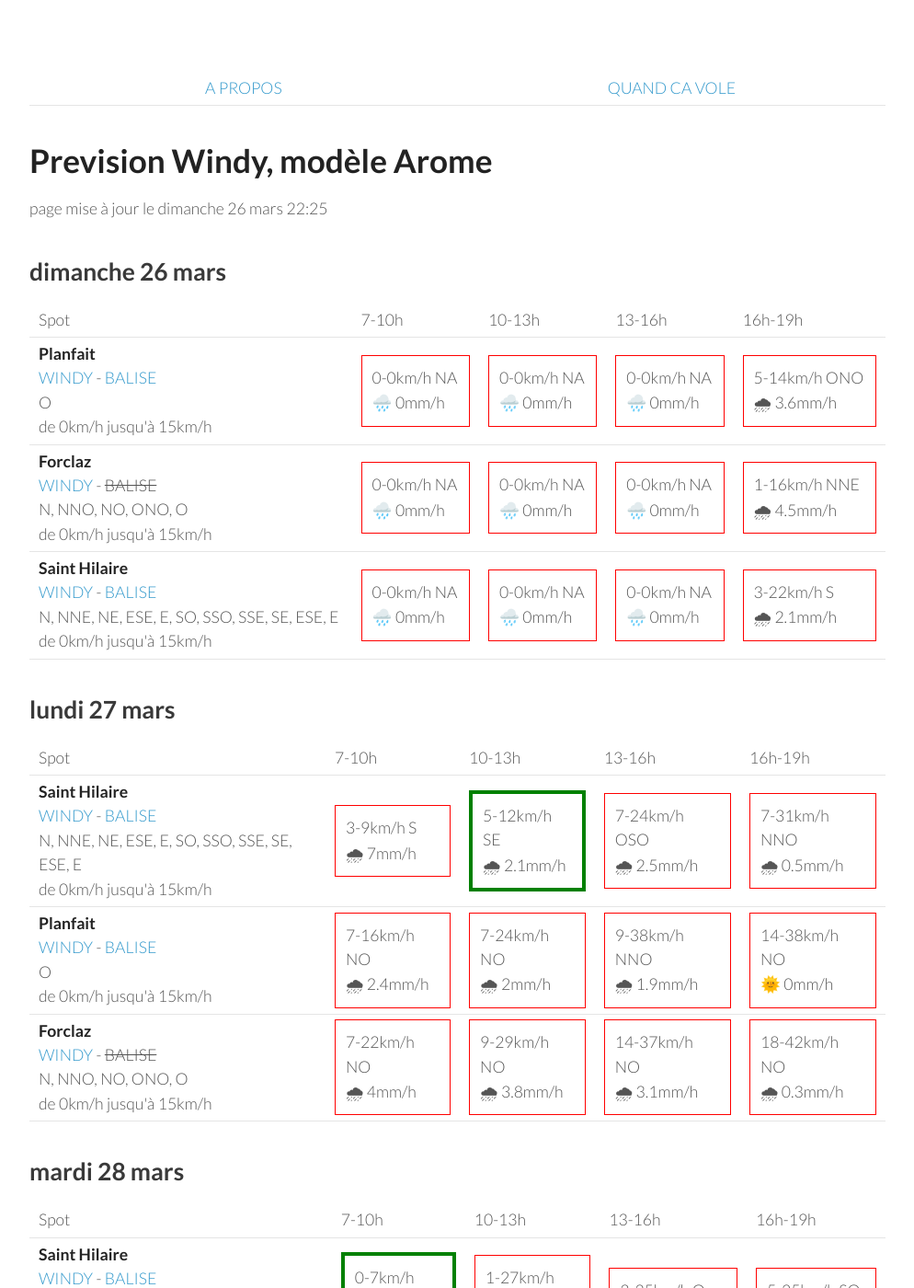
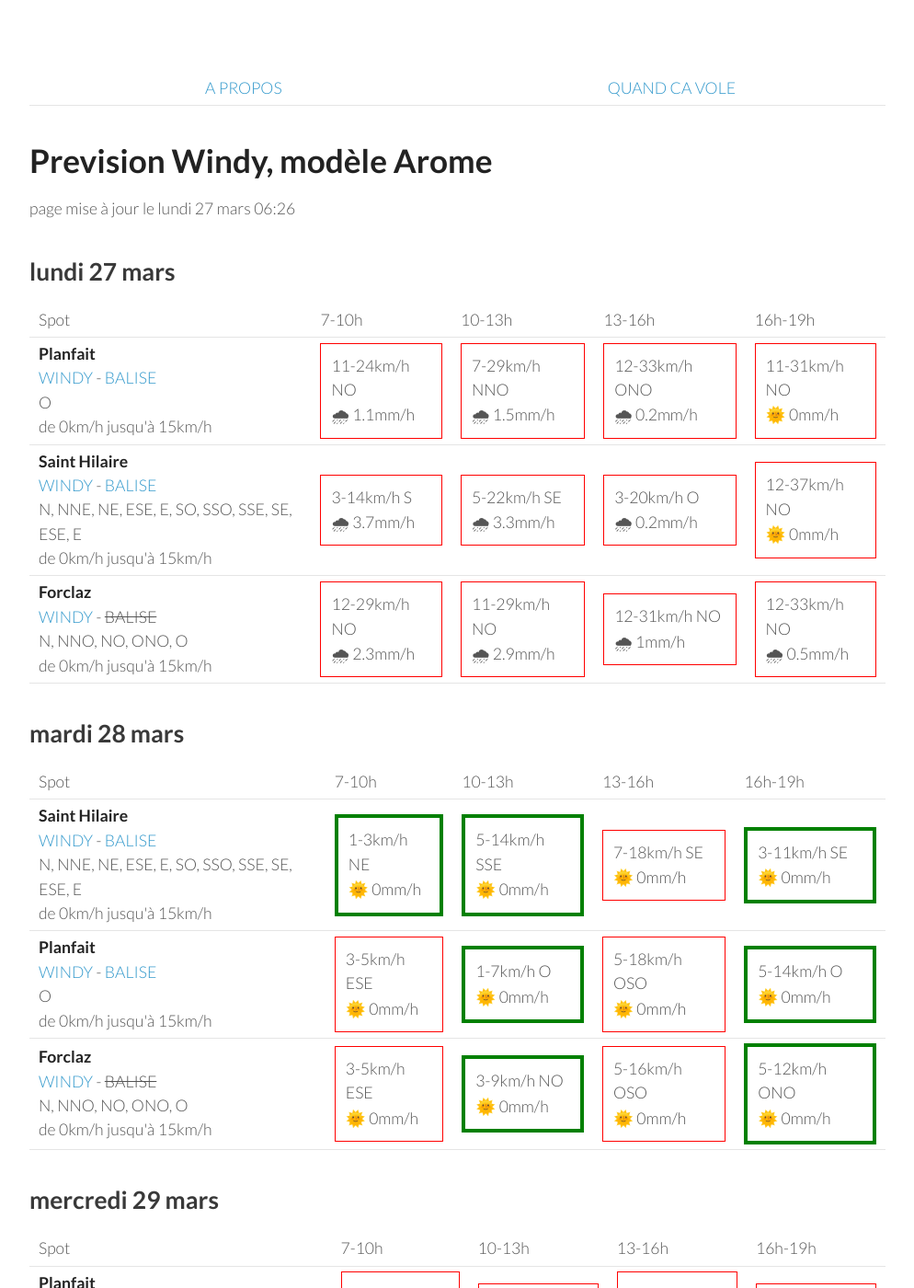
Before and after one commit to parapente-dans-le-nord/parapente-dans-le-nord.github.io, a Jekyll site: the page built from alpes_nord.markdown, in a window 1280 px wide and 1400 px high. Shown: the whole window at 92% size, without its empty margins (26-1020 px from the left). Built offline with Jekyll 4.4.1, drawn with Linux system fonts in a browser that asks for light colours; some of the changed text lies outside the part shown.

Commit message:
update index.markdown

```diff
--- a/alpes_nord.markdown
+++ b/alpes_nord.markdown
@@ -7,9 +7,9 @@ title:  "Tous les spots"
 {: .links}
 
 # Prevision Windy, modèle Arome
-page mise à jour le dimanche 26 mars 22:25
+page mise à jour le lundi 27 mars 06:26
 
-## dimanche 26 mars
+## lundi 27 mars
 
 {::nomarkdown}
 <table>
@@ -24,73 +24,30 @@ page mise à jour le dimanche 26 mars 22:25
 <tr>
         <td><strong>Planfait</strong><br><a href="https://windy.com/45.853/6.223?45.415,6.223,8">WINDY</a> - <span class=""><a href="https://www.openwindmap.org/PP496">BALISE</a> </span><br> <span class="vent-favorable">O</span><br><span class="force-vent">de 0km/h jusqu'à 15km/h</span> </td>
 
-            <td><div class="not-flyable"><p>0-0km/h NA</p><p>🌧️ 0mm/h</p></div></td>
-            <td><div class="not-flyable"><p>0-0km/h NA</p><p>🌧️ 0mm/h</p></div></td>
-            <td><div class="not-flyable"><p>0-0km/h NA</p><p>🌧️ 0mm/h</p></div></td>
-            <td><div class="not-flyable"><p>5-14km/h ONO</p><p>🌧 3.6mm/h</p></div></td>
+            <td><div class="not-flyable"><p>11-24km/h NO</p><p>🌧 1.1mm/h</p></div></td>
+            <td><div class="not-flyable"><p>7-29km/h NNO</p><p>🌧 1.5mm/h</p></div></td>
+            <td><div class="not-flyable"><p>12-33km/h ONO</p><p>🌧 0.2mm/h</p></div></td>
+            <td><div class="not-flyable"><p>11-31km/h NO</p><p>🌞 0mm/h</p></div></td>
 
-    </tr>
-<tr>
-        <td><strong>Forclaz</strong><br><a href="https://windy.com/45.814/6.247?45.375,6.246,8,m:eVwaglz">WINDY</a> - <span class="no-balise"> BALISE </span><br> <span class="vent-favorable">N, NNO, NO, ONO, O</span><br><span class="force-vent">de 0km/h jusqu'à 15km/h</span> </td>
-
-            <td><div class="not-flyable"><p>0-0km/h NA</p><p>🌧️ 0mm/h</p></div></td>
-            <td><div class="not-flyable"><p>0-0km/h NA</p><p>🌧️ 0mm/h</p></div></td>
-            <td><div class="not-flyable"><p>0-0km/h NA</p><p>🌧️ 0mm/h</p></div></td>
-            <td><div class="not-flyable"><p>1-16km/h NNE</p><p>🌧 4.5mm/h</p></div></td>
 
     </tr>
 <tr>
         <td><strong>Saint Hilaire</strong><br><a href="https://windy.com/45.307/5.888?45.087,5.889,9,m:eUFagkX">WINDY</a> - <span class=""><a href="http://www.balisemeteo.com/balise.php?idBalise=61">BALISE</a> </span><br> <span class="vent-favorable">N, NNE, NE, ESE, E, SO, SSO, SSE, SE, ESE, E</span><br><span class="force-vent">de 0km/h jusqu'à 15km/h</span> </td>
 
-            <td><div class="not-flyable"><p>0-0km/h NA</p><p>🌧️ 0mm/h</p></div></td>
-            <td><div class="not-flyable"><p>0-0km/h NA</p><p>🌧️ 0mm/h</p></div></td>
-            <td><div class="not-flyable"><p>0-0km/h NA</p><p>🌧️ 0mm/h</p></div></td>
-            <td><div class="not-flyable"><p>3-22km/h S</p><p>🌧 2.1mm/h</p></div></td>
-
-    </tr>
-
-</tbody>
-</table>
-{:/}
-## lundi 27 mars
-
-{::nomarkdown}
-<table>
-  <tbody>
-    <tr>
-      <td>Spot</td>
-      <td>7-10h</td>
-      <td>10-13h</td>
-      <td>13-16h</td>
-      <td>16h-19h</td>
-    </tr>
-<tr>
-        <td><strong>Saint Hilaire</strong><br><a href="https://windy.com/45.307/5.888?45.087,5.889,9,m:eUFagkX">WINDY</a> - <span class=""><a href="http://www.balisemeteo.com/balise.php?idBalise=61">BALISE</a> </span><br> <span class="vent-favorable">N, NNE, NE, ESE, E, SO, SSO, SSE, SE, ESE, E</span><br><span class="force-vent">de 0km/h jusqu'à 15km/h</span> </td>
-
-            <td><div class="not-flyable"><p>3-9km/h S</p><p>🌧 7mm/h</p></div></td>
-            <td><div class="flyable"><p>5-12km/h SE</p><p>🌧 2.1mm/h</p></div></td>
-            <td><div class="not-flyable"><p>7-24km/h OSO</p><p>🌧 2.5mm/h</p></div></td>
-            <td><div class="not-flyable"><p>7-31km/h NNO</p><p>🌧 0.5mm/h</p></div></td>
-
-
-    </tr>
-<tr>
-        <td><strong>Planfait</strong><br><a href="https://windy.com/45.853/6.223?45.415,6.223,8">WINDY</a> - <span class=""><a href="https://www.openwindmap.org/PP496">BALISE</a> </span><br> <span class="vent-favorable">O</span><br><span class="force-vent">de 0km/h jusqu'à 15km/h</span> </td>
-
-            <td><div class="not-flyable"><p>7-16km/h NO</p><p>🌧 2.4mm/h</p></div></td>
-            <td><div class="not-flyable"><p>7-24km/h NO</p><p>🌧 2mm/h</p></div></td>
-            <td><div class="not-flyable"><p>9-38km/h NNO</p><p>🌧 1.9mm/h</p></div></td>
-            <td><div class="not-flyable"><p>14-38km/h NO</p><p>🌞 0mm/h</p></div></td>
+            <td><div class="not-flyable"><p>3-14km/h S</p><p>🌧 3.7mm/h</p></div></td>
+            <td><div class="not-flyable"><p>5-22km/h SE</p><p>🌧 3.3mm/h</p></div></td>
+            <td><div class="not-flyable"><p>3-20km/h O</p><p>🌧 0.2mm/h</p></div></td>
+            <td><div class="not-flyable"><p>12-37km/h NO</p><p>🌞 0mm/h</p></div></td>
 
 
     </tr>
 <tr>
         <td><strong>Forclaz</strong><br><a href="https://windy.com/45.814/6.247?45.375,6.246,8,m:eVwaglz">WINDY</a> - <span class="no-balise"> BALISE </span><br> <span class="vent-favorable">N, NNO, NO, ONO, O</span><br><span class="force-vent">de 0km/h jusqu'à 15km/h</span> </td>
 
-            <td><div class="not-flyable"><p>7-22km/h NO</p><p>🌧 4mm/h</p></div></td>
-            <td><div class="not-flyable"><p>9-29km/h NO</p><p>🌧 3.8mm/h</p></div></td>
-            <td><div class="not-flyable"><p>14-37km/h NO</p><p>🌧 3.1mm/h</p></div></td>
-            <td><div class="not-flyable"><p>18-42km/h NO</p><p>🌧 0.3mm/h</p></div></td>
+            <td><div class="not-flyable"><p>12-29km/h NO</p><p>🌧 2.3mm/h</p></div></td>
+            <td><div class="not-flyable"><p>11-29km/h NO</p><p>🌧 2.9mm/h</p></div></td>
+            <td><div class="not-flyable"><p>12-31km/h NO</p><p>🌧 1mm/h</p></div></td>
+            <td><div class="not-flyable"><p>12-33km/h NO</p><p>🌧 0.5mm/h</p></div></td>
 
 
     </tr>
@@ -113,30 +70,30 @@ page mise à jour le dimanche 26 mars 22:25
 <tr>
         <td><strong>Saint Hilaire</strong><br><a href="https://windy.com/45.307/5.888?45.087,5.889,9,m:eUFagkX">WINDY</a> - <span class=""><a href="http://www.balisemeteo.com/balise.php?idBalise=61">BALISE</a> </span><br> <span class="vent-favorable">N, NNE, NE, ESE, E, SO, SSO, SSE, SE, ESE, E</span><br><span class="force-vent">de 0km/h jusqu'à 15km/h</span> </td>
 
-            <td><div class="flyable"><p>0-7km/h ESE</p><p>🌞 0mm/h</p></div></td>
-            <td><div class="not-flyable"><p>1-27km/h NO</p><p>🌞 0mm/h</p></div></td>
-            <td><div class="not-flyable"><p>3-25km/h O</p><p>🌞 0mm/h</p></div></td>
-            <td><div class="not-flyable"><p>5-25km/h SO</p><p>🌞 0mm/h</p></div></td>
+            <td><div class="flyable"><p>1-3km/h NE</p><p>🌞 0mm/h</p></div></td>
+            <td><div class="flyable"><p>5-14km/h SSE</p><p>🌞 0mm/h</p></div></td>
+            <td><div class="not-flyable"><p>7-18km/h SE</p><p>🌞 0mm/h</p></div></td>
+            <td><div class="flyable"><p>3-11km/h SE</p><p>🌞 0mm/h</p></div></td>
 
 
     </tr>
 <tr>
         <td><strong>Planfait</strong><br><a href="https://windy.com/45.853/6.223?45.415,6.223,8">WINDY</a> - <span class=""><a href="https://www.openwindmap.org/PP496">BALISE</a> </span><br> <span class="vent-favorable">O</span><br><span class="force-vent">de 0km/h jusqu'à 15km/h</span> </td>
 
-            <td><div class="not-flyable"><p>1-3km/h ESE</p><p>🌞 0mm/h</p></div></td>
-            <td><div class="not-flyable"><p>0-18km/h SO</p><p>🌞 0mm/h</p></div></td>
-            <td><div class="not-flyable"><p>5-22km/h ONO</p><p>🌞 0mm/h</p></div></td>
-            <td><div class="not-flyable"><p>3-24km/h SSO</p><p>🌞 0mm/h</p></div></td>
+            <td><div class="not-flyable"><p>3-5km/h ESE</p><p>🌞 0mm/h</p></div></td>
+            <td><div class="flyable"><p>1-7km/h O</p><p>🌞 0mm/h</p></div></td>
+            <td><div class="not-flyable"><p>5-18km/h OSO</p><p>🌞 0mm/h</p></div></td>
+            <td><div class="flyable"><p>5-14km/h O</p><p>🌞 0mm/h</p></div></td>
 
 
     </tr>
 <tr>
         <td><strong>Forclaz</strong><br><a href="https://windy.com/45.814/6.247?45.375,6.246,8,m:eVwaglz">WINDY</a> - <span class="no-balise"> BALISE </span><br> <span class="vent-favorable">N, NNO, NO, ONO, O</span><br><span class="force-vent">de 0km/h jusqu'à 15km/h</span> </td>
 
-            <td><div class="not-flyable"><p>1-5km/h ESE</p><p>🌞 0mm/h</p></div></td>
-            <td><div class="not-flyable"><p>1-18km/h S</p><p>🌞 0mm/h</p></div></td>
-            <td><div class="not-flyable"><p>5-22km/h ONO</p><p>🌞 0mm/h</p></div></td>
-            <td><div class="not-flyable"><p>1-22km/h S</p><p>🌞 0mm/h</p></div></td>
+            <td><div class="not-flyable"><p>3-5km/h ESE</p><p>🌞 0mm/h</p></div></td>
+            <td><div class="flyable"><p>3-9km/h NO</p><p>🌞 0mm/h</p></div></td>
+            <td><div class="not-flyable"><p>5-16km/h OSO</p><p>🌞 0mm/h</p></div></td>
+            <td><div class="flyable"><p>5-12km/h ONO</p><p>🌞 0mm/h</p></div></td>
 
 
     </tr>
@@ -157,32 +114,32 @@ page mise à jour le dimanche 26 mars 22:25
       <td>16h-19h</td>
     </tr>
 <tr>
-        <td><strong>Forclaz</strong><br><a href="https://windy.com/45.814/6.247?45.375,6.246,8,m:eVwaglz">WINDY</a> - <span class="no-balise"> BALISE </span><br> <span class="vent-favorable">N, NNO, NO, ONO, O</span><br><span class="force-vent">de 0km/h jusqu'à 15km/h</span> </td>
+        <td><strong>Planfait</strong><br><a href="https://windy.com/45.853/6.223?45.415,6.223,8">WINDY</a> - <span class=""><a href="https://www.openwindmap.org/PP496">BALISE</a> </span><br> <span class="vent-favorable">O</span><br><span class="force-vent">de 0km/h jusqu'à 15km/h</span> </td>
 
-            <td><div class="not-flyable"><p>5-22km/h ESE</p><p>🌞 0mm/h</p></div></td>
-            <td><div class="not-flyable"><p>5-25km/h SE</p><p>🌞 0mm/h</p></div></td>
+            <td><div class="not-flyable"><p>5-24km/h ESE</p><p>🌞 0mm/h</p></div></td>
+            <td><div class="not-flyable"><p>5-24km/h SE</p><p>🌞 0mm/h</p></div></td>
             <td><div class="not-flyable"><p>3-24km/h SSO</p><p>🌞 0mm/h</p></div></td>
-            <td><div class="not-flyable"><p>5-22km/h SSE</p><p>🌞 0mm/h</p></div></td>
+            <td><div class="not-flyable"><p>5-22km/h SO</p><p>🌞 0mm/h</p></div></td>
 
 
     </tr>
 <tr>
-        <td><strong>Planfait</strong><br><a href="https://windy.com/45.853/6.223?45.415,6.223,8">WINDY</a> - <span class=""><a href="https://www.openwindmap.org/PP496">BALISE</a> </span><br> <span class="vent-favorable">O</span><br><span class="force-vent">de 0km/h jusqu'à 15km/h</span> </td>
+        <td><strong>Forclaz</strong><br><a href="https://windy.com/45.814/6.247?45.375,6.246,8,m:eVwaglz">WINDY</a> - <span class="no-balise"> BALISE </span><br> <span class="vent-favorable">N, NNO, NO, ONO, O</span><br><span class="force-vent">de 0km/h jusqu'à 15km/h</span> </td>
 
-            <td><div class="not-flyable"><p>5-22km/h ESE</p><p>🌞 0mm/h</p></div></td>
+            <td><div class="not-flyable"><p>5-24km/h ESE</p><p>🌞 0mm/h</p></div></td>
             <td><div class="not-flyable"><p>5-24km/h SE</p><p>🌞 0mm/h</p></div></td>
-            <td><div class="not-flyable"><p>5-24km/h SSO</p><p>🌞 0mm/h</p></div></td>
-            <td><div class="not-flyable"><p>5-22km/h S</p><p>🌞 0mm/h</p></div></td>
+            <td><div class="not-flyable"><p>3-24km/h S</p><p>🌞 0mm/h</p></div></td>
+            <td><div class="not-flyable"><p>3-22km/h SSO</p><p>🌞 0mm/h</p></div></td>
 
 
     </tr>
 <tr>
         <td><strong>Saint Hilaire</strong><br><a href="https://windy.com/45.307/5.888?45.087,5.889,9,m:eUFagkX">WINDY</a> - <span class=""><a href="http://www.balisemeteo.com/balise.php?idBalise=61">BALISE</a> </span><br> <span class="vent-favorable">N, NNE, NE, ESE, E, SO, SSO, SSE, SE, ESE, E</span><br><span class="force-vent">de 0km/h jusqu'à 15km/h</span> </td>
 
-            <td><div class="not-flyable"><p>3-24km/h SE</p><p>🌞 0mm/h</p></div></td>
-            <td><div class="not-flyable"><p>3-25km/h S</p><p>🌞 0mm/h</p></div></td>
-            <td><div class="not-flyable"><p>5-29km/h SSO</p><p>🌞 0mm/h</p></div></td>
-            <td><div class="not-flyable"><p>7-27km/h S</p><p>🌞 0mm/h</p></div></td>
+            <td><div class="not-flyable"><p>3-22km/h ESE</p><p>🌞 0mm/h</p></div></td>
+            <td><div class="not-flyable"><p>3-24km/h SSO</p><p>🌞 0mm/h</p></div></td>
+            <td><div class="not-flyable"><p>7-33km/h SSO</p><p>🌞 0mm/h</p></div></td>
+            <td><div class="not-flyable"><p>7-31km/h SSE</p><p>🌞 0mm/h</p></div></td>
 
 
     </tr>
@@ -205,8 +162,8 @@ page mise à jour le dimanche 26 mars 22:25
 <tr>
         <td><strong>Planfait</strong><br><a href="https://windy.com/45.853/6.223?45.415,6.223,8">WINDY</a> - <span class=""><a href="https://www.openwindmap.org/PP496">BALISE</a> </span><br> <span class="vent-favorable">O</span><br><span class="force-vent">de 0km/h jusqu'à 15km/h</span> </td>
 
-            <td><div class="not-flyable"><p>1-29km/h SE</p><p>🌞 0mm/h</p></div></td>
-            <td><div class="not-flyable"><p>1-29km/h SSO</p><p>🌧 0.3mm/h</p></div></td>
+            <td><div class="not-flyable"><p>3-27km/h SE</p><p>🌞 0mm/h</p></div></td>
+            <td><div class="not-flyable"><p>5-35km/h SSE</p><p>🌧 0.7mm/h</p></div></td>
             <td><div class="not-flyable"><p>5-31km/h SSO</p><p>🌧 0.7mm/h</p></div></td>
             <td><div class="not-flyable"><p>5-38km/h O</p><p>🌧 1.4mm/h</p></div></td>
 
@@ -215,8 +172,8 @@ page mise à jour le dimanche 26 mars 22:25
 <tr>
         <td><strong>Saint Hilaire</strong><br><a href="https://windy.com/45.307/5.888?45.087,5.889,9,m:eUFagkX">WINDY</a> - <span class=""><a href="http://www.balisemeteo.com/balise.php?idBalise=61">BALISE</a> </span><br> <span class="vent-favorable">N, NNE, NE, ESE, E, SO, SSO, SSE, SE, ESE, E</span><br><span class="force-vent">de 0km/h jusqu'à 15km/h</span> </td>
 
-            <td><div class="not-flyable"><p>5-55km/h SSO</p><p>🌞 0mm/h</p></div></td>
-            <td><div class="not-flyable"><p>3-51km/h SO</p><p>🌞 0mm/h</p></div></td>
+            <td><div class="not-flyable"><p>5-53km/h S</p><p>🌞 0mm/h</p></div></td>
+            <td><div class="not-flyable"><p>3-53km/h SSE</p><p>🌞 0mm/h</p></div></td>
             <td><div class="not-flyable"><p>7-48km/h SO</p><p>🌧 0.3mm/h</p></div></td>
             <td><div class="not-flyable"><p>9-55km/h SSO</p><p>🌧 0.3mm/h</p></div></td>
 
@@ -225,8 +182,8 @@ page mise à jour le dimanche 26 mars 22:25
 <tr>
         <td><strong>Forclaz</strong><br><a href="https://windy.com/45.814/6.247?45.375,6.246,8,m:eVwaglz">WINDY</a> - <span class="no-balise"> BALISE </span><br> <span class="vent-favorable">N, NNO, NO, ONO, O</span><br><span class="force-vent">de 0km/h jusqu'à 15km/h</span> </td>
 
-            <td><div class="not-flyable"><p>1-29km/h E</p><p>🌞 0mm/h</p></div></td>
-            <td><div class="not-flyable"><p>0-29km/h SE</p><p>🌧 0.4mm/h</p></div></td>
+            <td><div class="not-flyable"><p>1-27km/h ESE</p><p>🌞 0mm/h</p></div></td>
+            <td><div class="not-flyable"><p>5-38km/h SSE</p><p>🌧 1.3mm/h</p></div></td>
             <td><div class="not-flyable"><p>3-31km/h SSO</p><p>🌧 1.3mm/h</p></div></td>
             <td><div class="not-flyable"><p>3-37km/h O</p><p>🌧 2.4mm/h</p></div></td>
 
```
